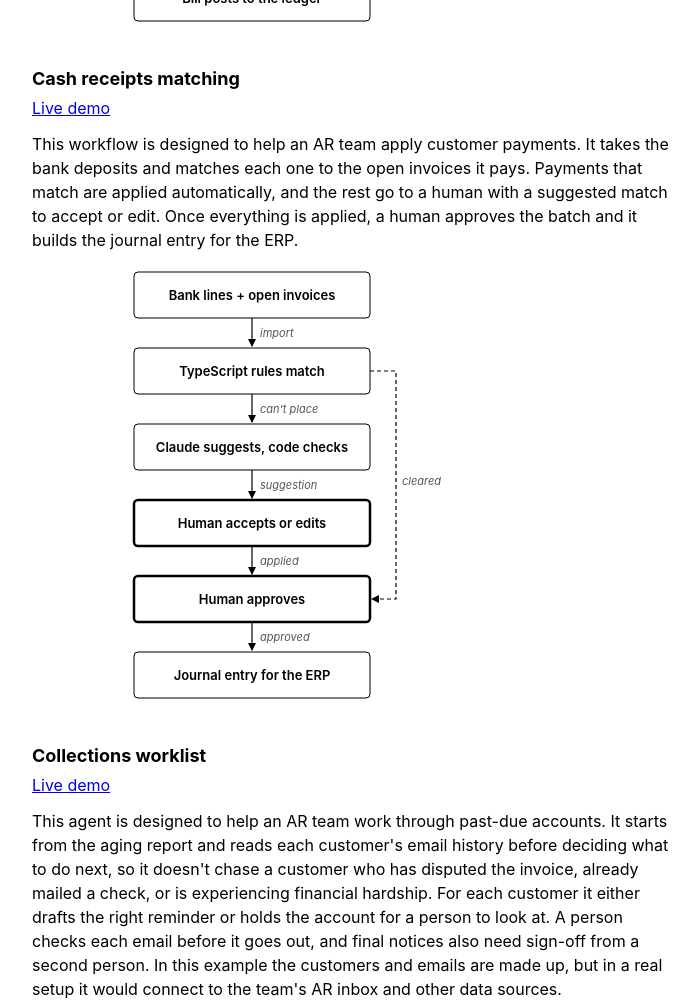
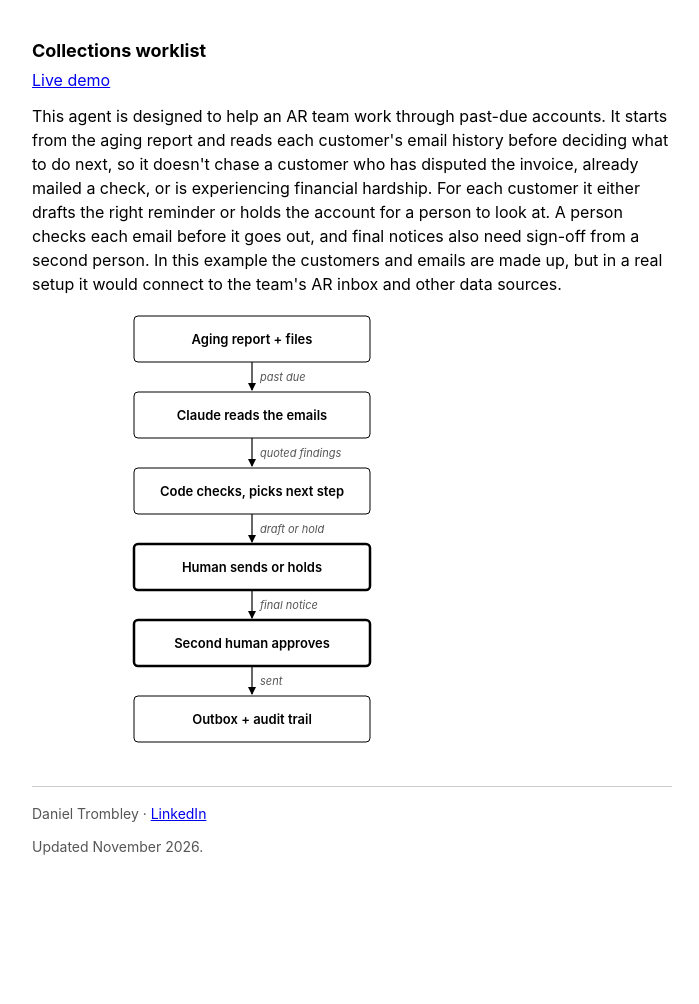
Before and after one commit to d-trombley/d-trombley.github.io, a plain HTML site: page index.html in a window 1280 px wide. Shown: the part 944-1948 px from the top of the page, without its empty margins (288-987 px from the left). After the commit the page ends 1861 px from the top, so only its background shows below. Drawn offline with Linux system fonts and the light colour scheme; a script that the page names is missing.

Commit message:
Hide the cash receipts workflow (#7)

```diff
--- a/index.html
+++ b/index.html
@@ -63,7 +63,6 @@ hr { border: 0; border-top: 1px solid var(--rule); margin: 40px 0 16px; }
 <p>Below you will find some AI-assisted workflows I have built.</p>
 <ol>
 <li><a href="https://invoice-agent-production-99c20ff1.up.railway.app">Invoice agent</a>: checks emailed invoices against the PO and receipt.</li>
-<li><a href="https://cash-receipts-production.up.railway.app">Cash receipts matching</a>: applies bank deposits to open invoices.</li>
 <li><a href="https://collections-production-9ee4daa5.up.railway.app">Collections worklist</a>: reads each past-due customer's email.</li>
 </ol>
 
@@ -105,50 +104,6 @@ hr { border: 0; border-top: 1px solid var(--rule); margin: 40px 0 16px; }
 <g class="n-step">
 <rect x="102" y="384" width="236" height="46" rx="4"/>
 <text x="220" y="412" text-anchor="middle" class="t1">Bill posts to the ledger</text>
-</g>
-</svg>
-
-
-<h2 id="cash-receipts">Cash receipts matching</h2>
-<p><a href="https://cash-receipts-production.up.railway.app">Live demo</a></p>
-<p>This workflow is designed to help an AR team apply customer payments. It takes the bank deposits and matches each one to the open invoices it pays. Payments that match are applied automatically, and the rest go to a human with a suggested match to accept or edit. Once everything is applied, a human approves the batch and it builds the journal entry for the ERP.</p>
-<svg class="flow" viewBox="0 0 440 434" role="img" aria-label="Cash receipts flow: TypeScript rules apply the payments that match, Claude suggests matches for the payments the rules can't place, a human accepts or edits each one, and a human approves the batch before the journal entry is built.">
-<defs><marker id="ah-cash" viewBox="0 0 8 8" refX="7" refY="4" markerWidth="7" markerHeight="7" orient="auto-start-reverse"><path d="M0,0 L8,4 L0,8 z" fill="currentColor"/></marker></defs>
-<g class="n-step">
-<rect x="102" y="4" width="236" height="46" rx="4"/>
-<text x="220" y="32" text-anchor="middle" class="t1">Bank lines + open invoices</text>
-</g>
-<line x1="220" y1="50" x2="220" y2="78" class="edge" marker-end="url(#ah-cash)"/>
-<text x="228" y="69" text-anchor="start" class="t3">import</text>
-<g class="n-step">
-<rect x="102" y="80" width="236" height="46" rx="4"/>
-<text x="220" y="108" text-anchor="middle" class="t1">TypeScript rules match</text>
-</g>
-<line x1="220" y1="126" x2="220" y2="154" class="edge" marker-end="url(#ah-cash)"/>
-<text x="228" y="145" text-anchor="start" class="t3">can't place</text>
-<g class="n-ai">
-<rect x="102" y="156" width="236" height="46" rx="4"/>
-<text x="220" y="184" text-anchor="middle" class="t1">Claude suggests, code checks</text>
-</g>
-<line x1="220" y1="202" x2="220" y2="230" class="edge" marker-end="url(#ah-cash)"/>
-<text x="228" y="221" text-anchor="start" class="t3">suggestion</text>
-<g class="n-person">
-<rect x="102" y="232" width="236" height="46" rx="4"/>
-<text x="220" y="260" text-anchor="middle" class="t1">Human accepts or edits</text>
-</g>
-<path d="M338,103 H364 V331 H340" fill="none" class="edge" stroke-dasharray="4 3" marker-end="url(#ah-cash)"/>
-<text x="370" y="217" text-anchor="start" class="t3">cleared</text>
-<line x1="220" y1="278" x2="220" y2="306" class="edge" marker-end="url(#ah-cash)"/>
-<text x="228" y="297" text-anchor="start" class="t3">applied</text>
-<g class="n-person">
-<rect x="102" y="308" width="236" height="46" rx="4"/>
-<text x="220" y="336" text-anchor="middle" class="t1">Human approves</text>
-</g>
-<line x1="220" y1="354" x2="220" y2="382" class="edge" marker-end="url(#ah-cash)"/>
-<text x="228" y="373" text-anchor="start" class="t3">approved</text>
-<g class="n-step">
-<rect x="102" y="384" width="236" height="46" rx="4"/>
-<text x="220" y="412" text-anchor="middle" class="t1">Journal entry for the ERP</text>
 </g>
 </svg>
 
@@ -196,7 +151,7 @@ hr { border: 0; border-top: 1px solid var(--rule); margin: 40px 0 16px; }
 
 <hr>
 <p class="small">Daniel Trombley · <a href="https://www.linkedin.com/in/daniel-trombley">LinkedIn</a></p>
-<p class="small">Cash receipts test data: Charles River Accounting Dataset by Mauricio Codesso, <a href="https://creativecommons.org/licenses/by-sa/4.0/">CC BY-SA 4.0</a>. Updated November 2026.</p>
+<p class="small">Updated November 2026.</p>
 </div>
 <script src="https://portfolio-chat-production-9bd846d1.up.railway.app/widget.js" defer></script>
 </body>
```
